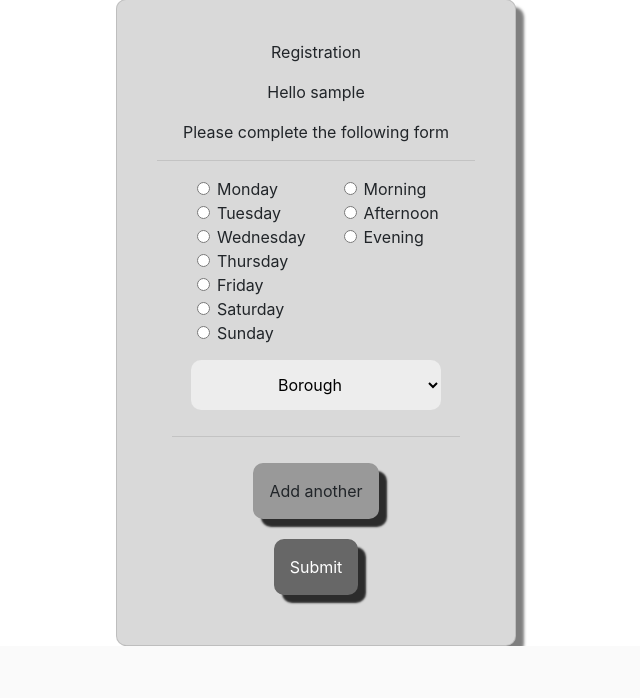
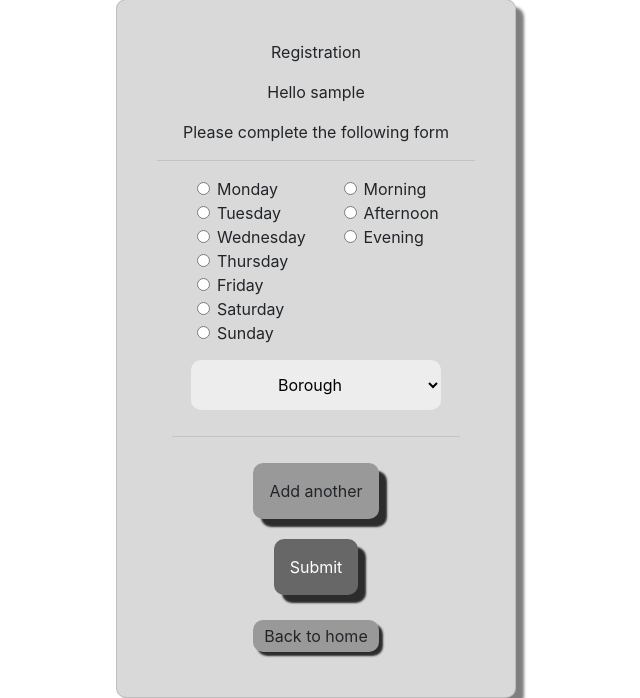
Before and after one commit to hgillesp12/charity_platform, a Flask app: page /questionnaire/sample/1 in a window 1280 px wide. Shown: the part 251-949 px from the top of the page, without its empty margins (324-964 px from the left). Before the commit the page ends 897 px from the top, so only its background shows below. Run offline with Flask 3, Linux system fonts and the light colour scheme; some libraries are stand-ins or nearby versions.

Commit message:
add back home button

```diff
--- a/api/app.py
+++ b/api/app.py
@@ -174,6 +174,10 @@ def submit_new_schedule(name, reg_number):
     return render_template("questionnaire.html", name=name, reg_number=reg_number,
                            message="Submit a new schedule")
 
+@app.route('/main/<name>/<reg_number>')
+def back_home(name, reg_number):
+    return render_template("main_page.html", name=name, reg_number=reg_number)
+
 @app.route('/schedule_submit/<name>/<reg_number>', methods=['POST'])
 def schedule_submit(name, reg_number):
     day = request.form.get("day")
--- a/api/static/styles.css
+++ b/api/static/styles.css
@@ -62,6 +62,17 @@ body {
   background-color: var(--secondary-color); /* Color for login button */
   color: white;
 }
+
+.btn-subtle {
+  background-color: var(--primary-color);
+  padding: 3px;
+  padding-inline: 10px;
+  border-radius: 10px;
+  margin-top: 15px;
+  margin-bottom: 5px;
+  box-shadow: 4px 4px 2px 0 rgba(0,0,0,0.8); /* Soft edge / shadow */
+}
+
 .btn-login-page {
   width: 100px;
   height: 50px;
--- a/api/templates/questionnaire.html
+++ b/api/templates/questionnaire.html
@@ -243,6 +243,14 @@
                   </div>
                 </div>
               </form>
+              <div class="row justify-content-center">
+                <div class="col">
+                  <a
+                    class="btn btn-subtle"
+                    href="/main/{{ name }}/{{ reg_number }}"
+                    >Back to home</a
+                  >
+                </div>
             </div>
           </div>
         </div>
```
